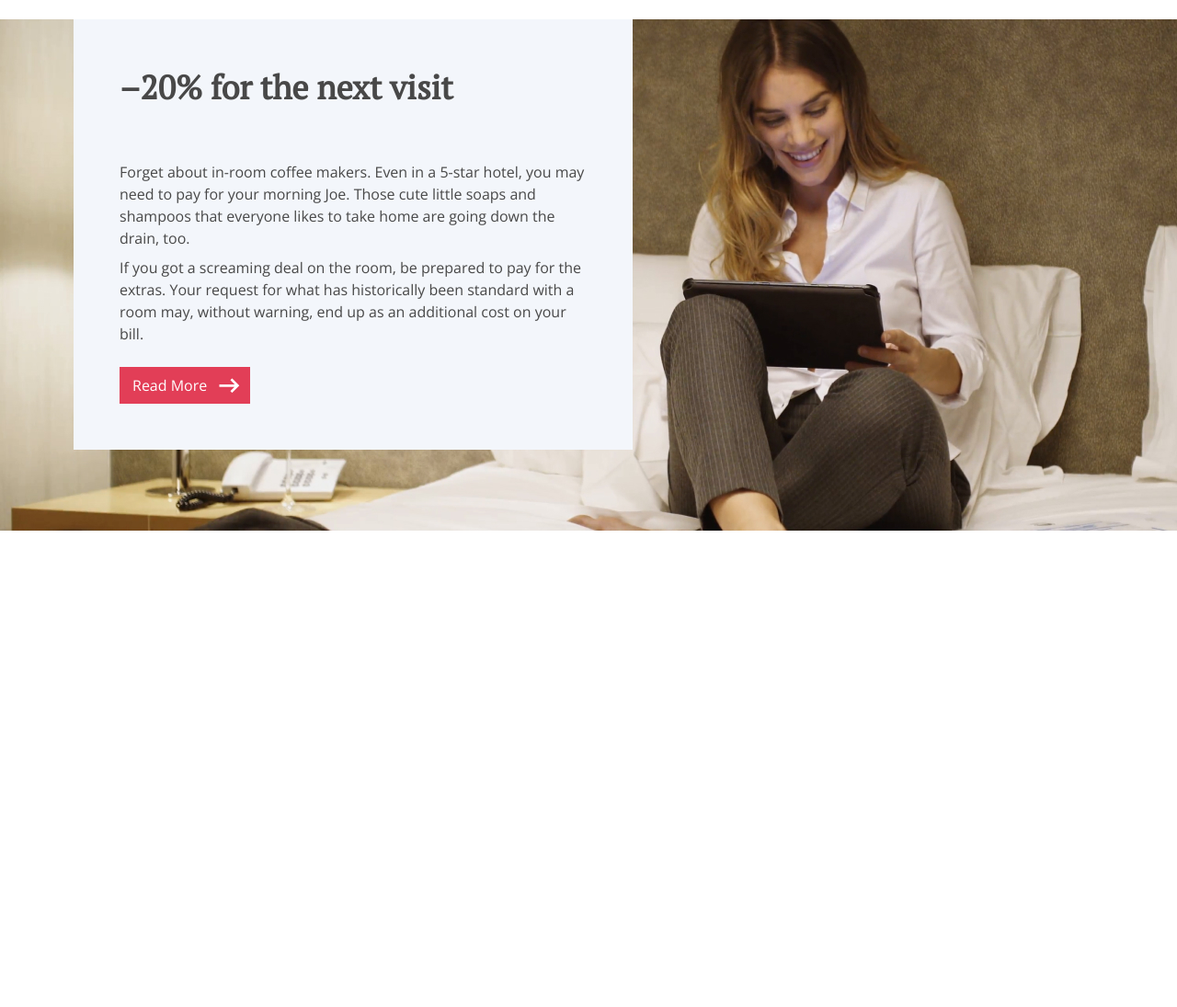
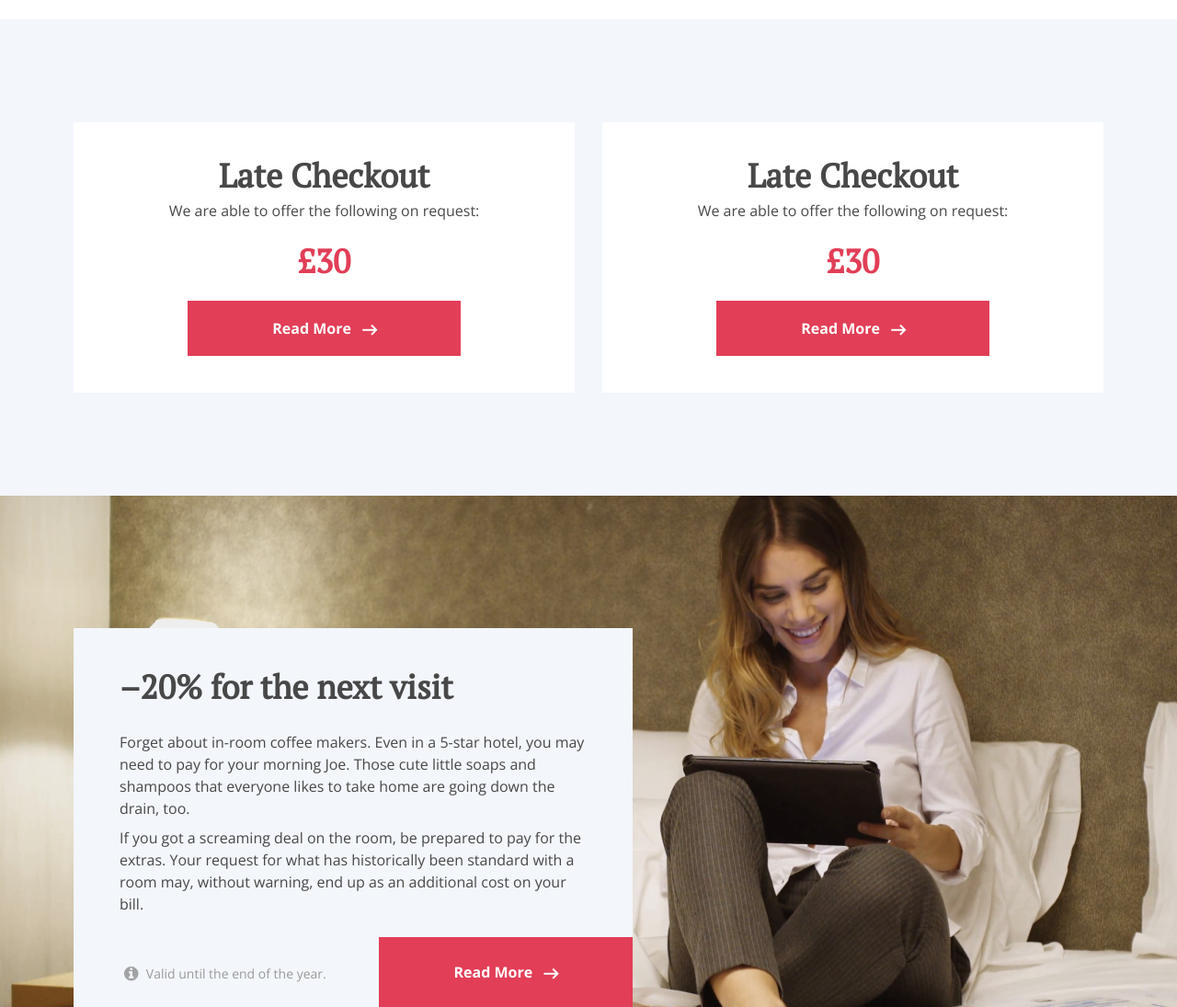
Before and after one commit to CodimWeb/avis, a website built with webpack: page src/index.html in a window 1280 px wide. Shown: the part 3540-4635 px from the top of the page at 92% size. Before the commit the page ends 4117 px from the top, so only its background shows below. Built offline with nearby package versions, Linux system fonts and the light colour scheme.

Commit message:
servises

```diff
--- a/src/index.html
+++ b/src/index.html
@@ -181,15 +181,40 @@
                 </div>
             </div>
         </div>
+        <div class="servises">
+            <div class="container">
+                <div class="row">
+                    <div class="col-md-6 text-center">
+                        <div class="item">
+                            <p class="item__title mb-8">Late Checkout</p>
+                            <p class="item_description mb-16">We are able to offer the following on request:</p>
+                            <p class="item__price mb-16">£30</p>
+                            <a href="#" class="btn btn-danger">Read More<i class="icon icon-arrow-right btn-icon-arrow"></i></a>
+                        </div>
+                    </div>
+                    <div class="col-md-6 text-center">
+                        <div class="item">
+                            <p class="item__title mb-8">Late Checkout</p>
+                            <p class="item_description mb-16">We are able to offer the following on request:</p>
+                            <p class="item__price mb-16">£30</p>
+                            <a href="#" class="btn btn-danger">Read More<i class="icon icon-arrow-right btn-icon-arrow"></i></a>
+                        </div>
+                    </div>
+                </div>
+            </div>
+        </div>
         <div class="discount-wrapper">
             <div class="container">
                 <div class="discount">
-                    <h2 class="base-title">–20% for the next visit</h2>
-                    <div class="discount__info">
+                    <div class="discount__body">
+                        <h2 class="discount__title">–20% for the next visit</h2>
                         <p class="card-info__text mb-8">Forget about in-room coffee makers. Even in a 5-star hotel, you may need to pay for your morning Joe. Those cute little soaps and shampoos that everyone likes to take home are going down the drain, too.</p>
                         <p class="card-info__text mb-8">If you got a screaming deal on the room, be prepared to pay for the extras. Your request for what has historically been standard with a room may, without warning, end up as an additional cost on your bill.</p>
                     </div>
-                    <button class="btn btn-danger">Read More<i class="icon icon-arrow-right btn--icon-arrow"></i></button>
+                    <div class="discount__footer">
+                        <p class="mb-0"><i class="icon icon-info-circled"></i> Valid until the end of the year.</p>
+                        <a href="#" class="btn btn-danger">Read More<i class="icon icon-arrow-right btn-icon-arrow"></i></a>
+                    </div>
                 </div>
             </div>
         </div>
--- a/src/scss/abstract/_variables.scss
+++ b/src/scss/abstract/_variables.scss
@@ -6,4 +6,6 @@ $OPS: 'Open Sans';
 $text-base: #484848;
 
 $brand-red: #E23E57;
-$brand-inactive: #DCDFE4;
+$brand-red-light: #e86579;
+$brand-gray-light: #DCDFE4;
+$brand-blue-light: #F3F6FB;
--- a/src/scss/components/_buttons.scss
+++ b/src/scss/components/_buttons.scss
@@ -1,16 +1,26 @@
-.btn {
+.btn-danger {
     border-radius: 0;
     border: 2px solid $brand-red;
     background-color: $brand-red;
     font-size: 16px;
+    font-weight: 700;
+    outline: none;
+    padding: 24px 80px;
 
-    &--icon-arrow {
+    .btn-icon-arrow {
         margin-left: 10px;
-        font-size: 16px;
+        font-size: 12px;
+        display: inline-block;
+        transition: 0.25s ease-in-out;
+    }
+
+    &:hover {
+        background-color: $brand-red-light;
+        border: 2px solid $brand-red-light;
+
+        .btn-icon-arrow {
+            transform: translateX(10px);
+
+        }
     }
 }
-
-.btn:hover {
-    background-color: $brand-red;
-    opacity: 0.8;
-}
--- a/src/scss/components/_discount.scss
+++ b/src/scss/components/_discount.scss
@@ -1,14 +1,38 @@
 .discount-wrapper {
     min-height: 556px;
     background-image: url(../img/discount.jpg);
+    display: flex;
+    align-items: flex-end;
 }
 
 .discount {
     background-color: #F3F6FB;
     max-width: 608px;
-    padding: 50px;
 
-    &__info {
-        margin: 24px 0;
+    &__title {
+        font-size: 36px;
+        line-height: 48px;
+        font-family: $PTS;
+        font-weight: 700;
+        margin-bottom: 24px;
+    }
+
+    &__body {
+        padding: 40px 50px 0;
+    }
+
+    &__footer {
+        display: flex;
+        justify-content: space-between;
+        align-items: center;
+        padding-left: 50px;
+        margin-top: 24px;
+        font-size: 14px;
+        color: #999999;
+
+        .icon-info-circled {
+            transform: translateY(1px);
+            display: inline-block;
+        }
     }
 }
--- /dev/null
+++ b/src/scss/components/_servises.scss
@@ -0,0 +1,32 @@
+.servises {
+    background-color: $brand-blue-light;
+    padding: 112px 0;
+}
+.item {
+    background-color: #fff;
+    padding: 40px 20px;
+
+    &__title {
+        font-family: $PTS;
+        font-size: 36px;
+        font-weight: 700;
+        color: $text-base;
+        line-height: 36px;
+    }
+
+    &__description {
+        font-family: $OPS;
+        font-size: 16px;
+        color: $text-base;
+    }
+
+    &__price {
+        font-family: $PTS;
+        font-size: 36px;
+        font-weight: 700;
+        color: $brand-red;
+    }
+    .btn-danger {
+        padding: 16px 90px;
+    }
+}
--- a/src/scss/style.scss
+++ b/src/scss/style.scss
@@ -18,3 +18,4 @@
 @import 'components/map';
 @import 'components/discount';
 @import 'components/buttons';
+@import 'components/servises';
```
